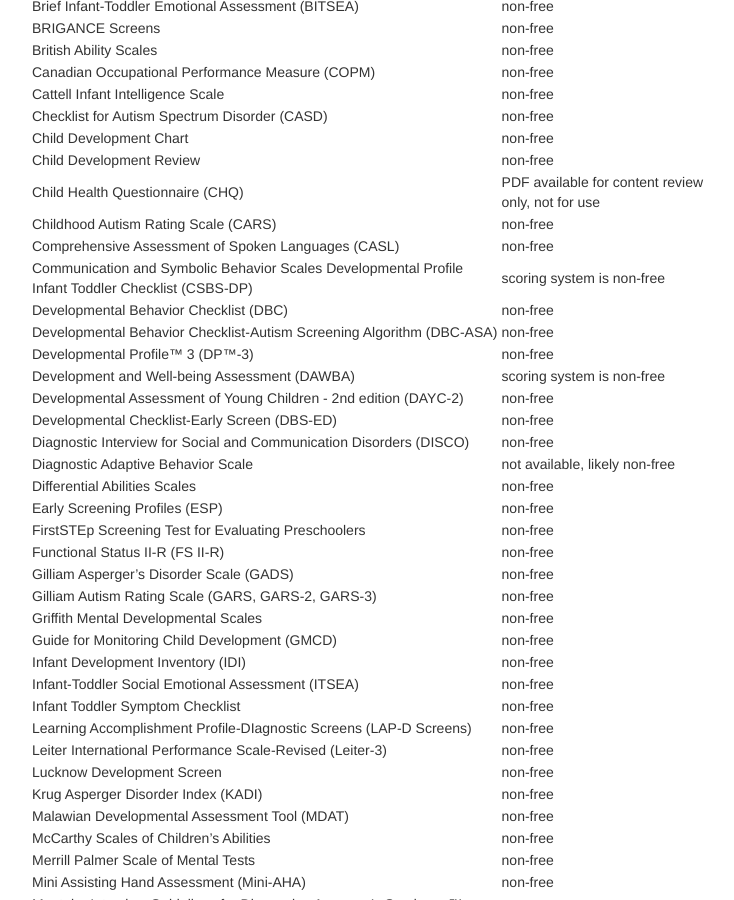
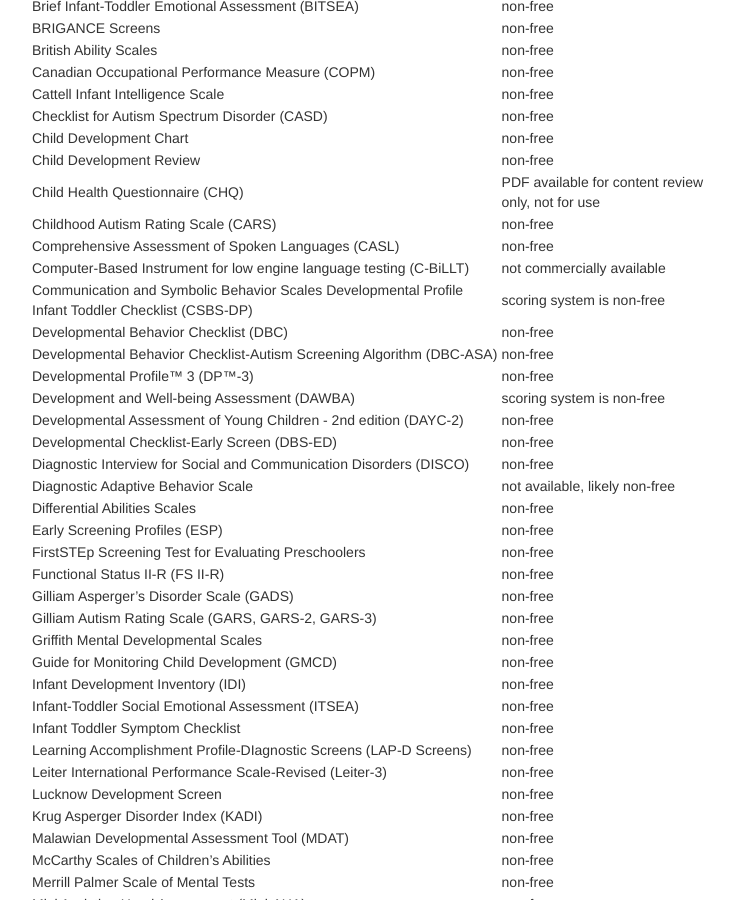
Before and after one commit to mjmaenner/disabilitymeasures, a Jekyll site: the page built from pages/donotqualify.md, in a window 1280 px wide and 900 px high, scrolled down 855 px. Shown: the whole window, without its empty margins (259-993 px from the left). Built offline with Jekyll 4.4.1, drawn with Linux system fonts in a browser that asks for light colours.

Commit message:
added new measures

```diff
--- a/pages/donotqualify.md
+++ b/pages/donotqualify.md
@@ -53,6 +53,7 @@ Child Development Review | non-free
 Child Health Questionnaire (CHQ) | PDF available for content review only, not for use
 Childhood Autism Rating Scale (CARS) | non-free
 Comprehensive Assessment of Spoken Languages (CASL) | non-free
+Computer-Based Instrument for low engine language testing (C-BiLLT) | not commercially available
 Communication and Symbolic Behavior Scales Developmental Profile Infant Toddler Checklist (CSBS-DP) | scoring system is non-free
 Developmental Behavior Checklist (DBC) | non-free
 Developmental Behavior Checklist-Autism Screening Algorithm (DBC-ASA) | non-free
```
